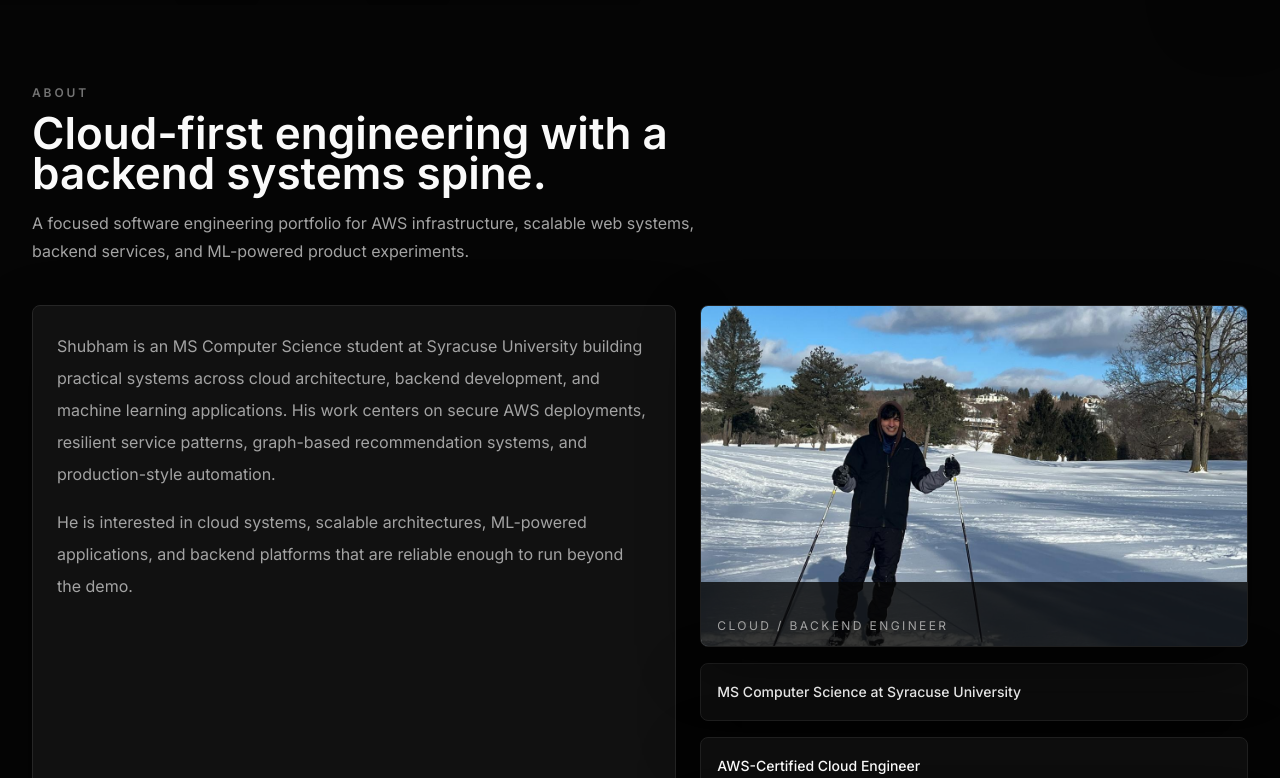
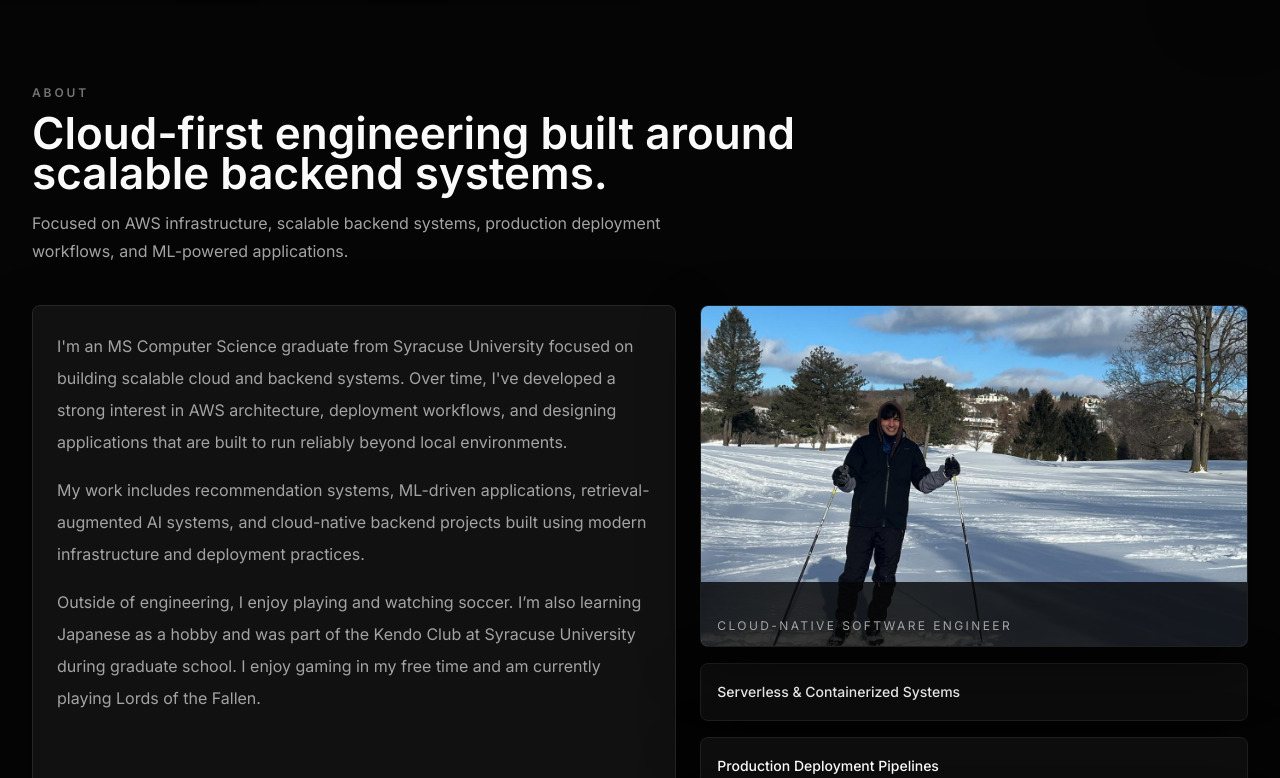
Before and after one commit to shubhamjoshi1303/aws-cloud-portfolio, a React (Vite) app: page / in a window 1280 px wide. Shown: the part 782-1560 px from the top of the page. Built offline with nearby package versions, Linux system fonts and the light colour scheme; no server answers.

Commit message:
About fix

```diff
--- a/src/App.jsx
+++ b/src/App.jsx
@@ -29,16 +29,19 @@ export default function App() {
         <Section
           id="about"
           eyebrow="About"
-          title="Cloud-first engineering with a backend systems spine."
-          description="A focused software engineering portfolio for AWS infrastructure, scalable web systems, backend services, and ML-powered product experiments."
+          title="Cloud-first engineering built around scalable backend systems."
+          description="Focused on AWS infrastructure, scalable backend systems, production deployment workflows, and ML-powered applications."
         >
           <div className="grid gap-6 lg:grid-cols-[1fr_0.85fr]">
             <div className="glass-card p-6">
               <p className="text-base leading-8 text-[#A3A3A3]">
-                Shubham is an MS Computer Science student at Syracuse University building practical systems across cloud architecture, backend development, and machine learning applications. His work centers on secure AWS deployments, resilient service patterns, graph-based recommendation systems, and production-style automation.
+                I'm an MS Computer Science graduate from Syracuse University focused on building scalable cloud and backend systems. Over time, I've developed a strong interest in AWS architecture, deployment workflows, and designing applications that are built to run reliably beyond local environments.
               </p>
               <p className="mt-4 text-base leading-8 text-[#A3A3A3]">
-                He is interested in cloud systems, scalable architectures, ML-powered applications, and backend platforms that are reliable enough to run beyond the demo.
+                My work includes recommendation systems, ML-driven applications, retrieval-augmented AI systems, and cloud-native backend projects built using modern infrastructure and deployment practices.
+              </p>
+              <p className="mt-4 text-base leading-8 text-[#A3A3A3]">
+                Outside of engineering, I enjoy playing and watching soccer. I’m also learning Japanese as a hobby and was part of the Kendo Club at Syracuse University during graduate school. I enjoy gaming in my free time and am currently playing Lords of the Fallen.
               </p>
             </div>
             <div className="grid gap-4 sm:grid-cols-3 lg:grid-cols-1">
@@ -50,10 +53,10 @@ export default function App() {
                 />
                 <div className="absolute inset-x-0 bottom-0 h-16 bg-[#050505]/80" />
                 <p className="absolute bottom-3 left-4 text-xs uppercase tracking-[0.2em] text-[#A3A3A3]">
-                  Cloud / Backend Engineer
+                  Cloud-Native Software Engineer
                 </p>
               </div>
-              {["MS Computer Science at Syracuse University", "AWS-Certified Cloud Engineer", "Backend and ML project focus"].map((item) => (
+              {["Serverless & Containerized Systems", "Production Deployment Pipelines", "Retrieval-Augmented AI Applications"].map((item) => (
                 <div key={item} className="quiet-card p-4">
                   <p className="text-sm font-medium leading-6 text-[#FAFAFA]">{item}</p>
                 </div>
```
